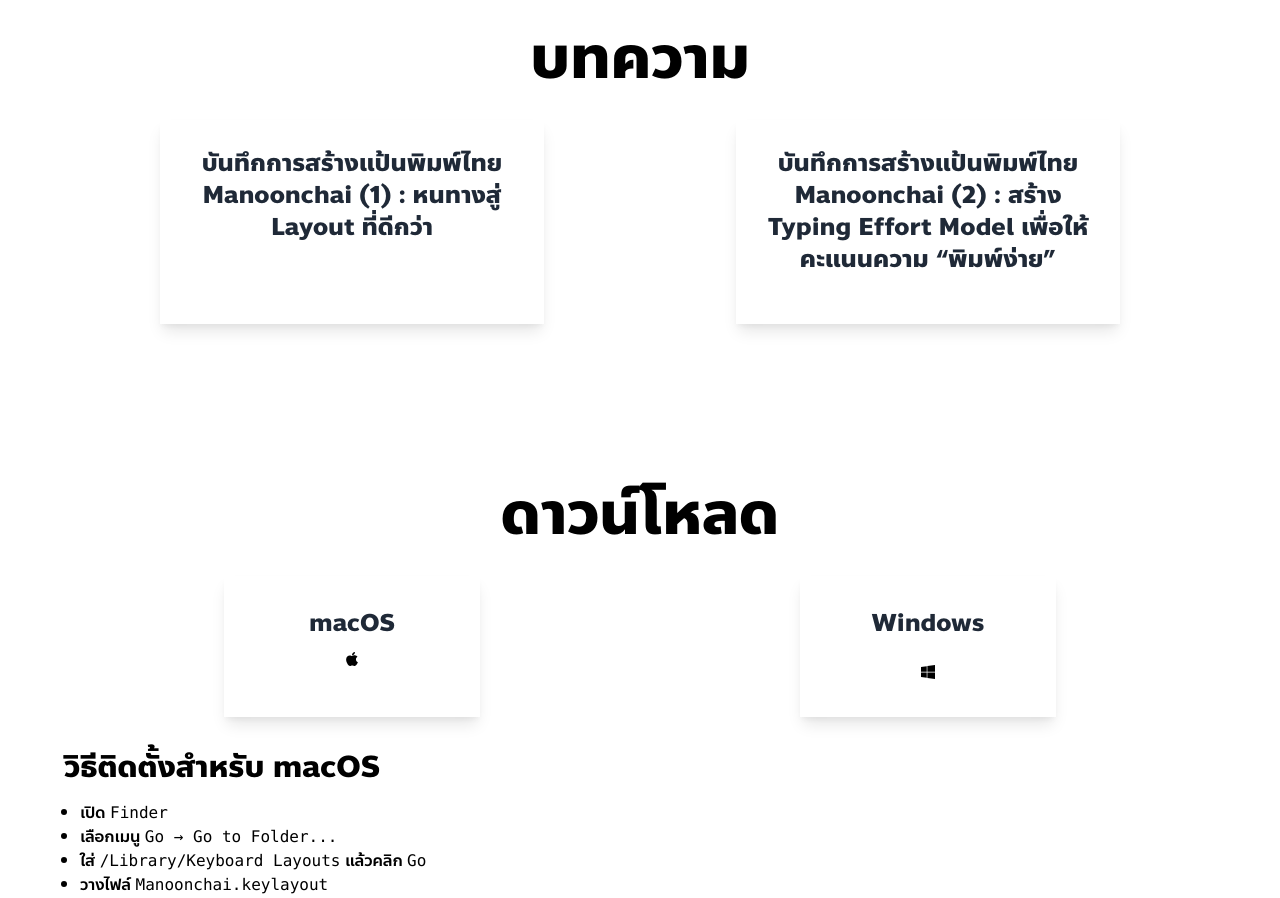
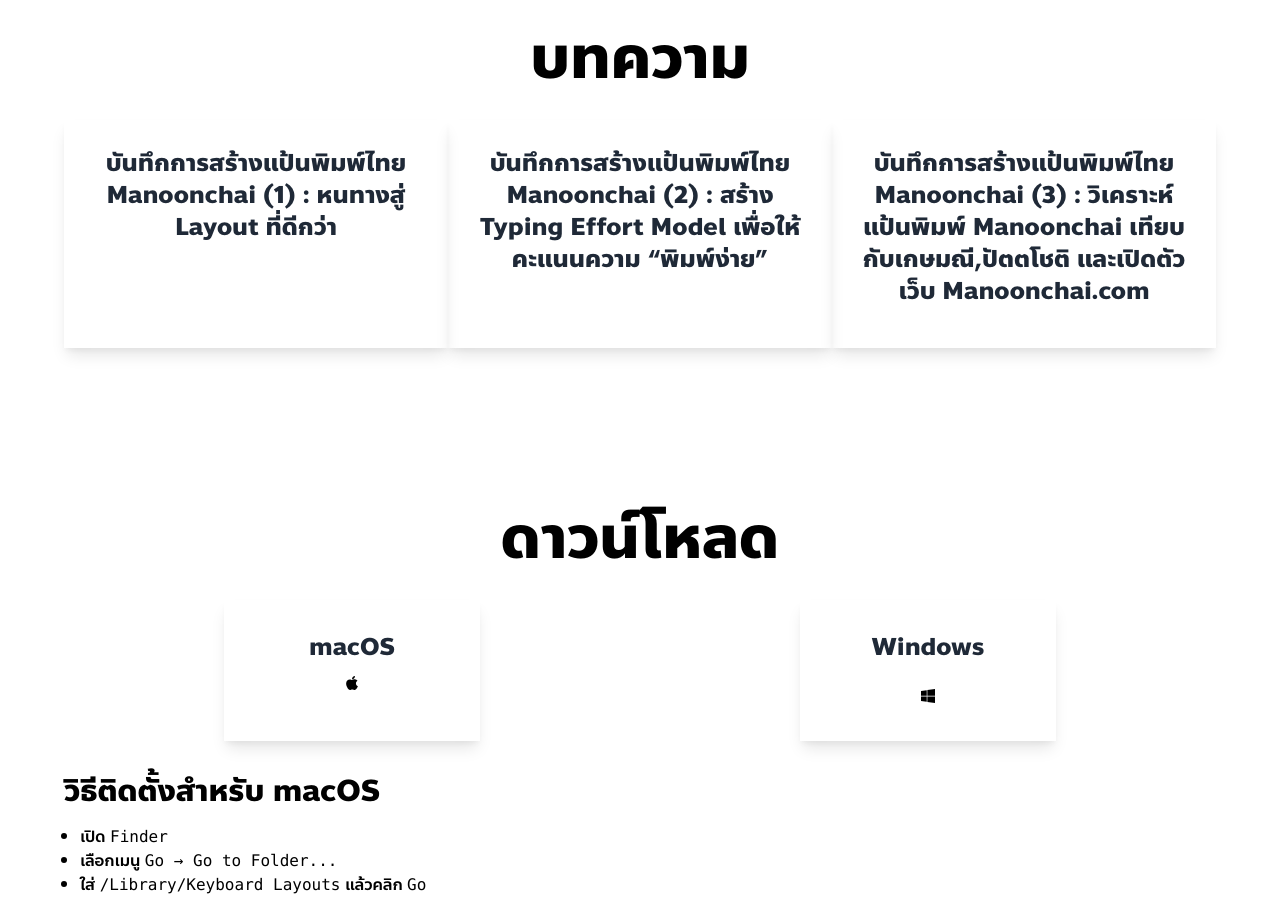
Before and after one commit to Manoonchai/manoonchai.com, a Next.js app: page / in a window 1280 px wide. Shown: the part 1320-2218 px from the top of the page. Built offline with nearby package versions, Linux system fonts and the light colour scheme.

Commit message:
feat: Add 3rd article

```diff
--- a/components/articles.tsx
+++ b/components/articles.tsx
@@ -6,7 +6,7 @@
       <h2 className="text-3xl font-bold sm:text-6xl">บทความ</h2>
 
       <div className="flex mt-8">
-        <div className="shadow-lg mx-auto max-w-sm ">
+        <div className="shadow-lg mx-auto max-w-sm">
           <a
             href="https://narze.medium.com/%E0%B8%9A%E0%B8%B1%E0%B8%99%E0%B8%97%E0%B8%B6%E0%B8%81%E0%B8%81%E0%B8%B2%E0%B8%A3%E0%B8%AA%E0%B8%A3%E0%B9%89%E0%B8%B2%E0%B8%87%E0%B9%81%E0%B8%9B%E0%B9%89%E0%B8%99%E0%B8%9E%E0%B8%B4%E0%B8%A1%E0%B8%9E%E0%B9%8C%E0%B9%84%E0%B8%97%E0%B8%A2-manoonchai-1-%E0%B8%AB%E0%B8%99%E0%B8%97%E0%B8%B2%E0%B8%87%E0%B8%AA%E0%B8%B9%E0%B9%88-layout-%E0%B8%97%E0%B8%B5%E0%B9%88%E0%B8%94%E0%B8%B5%E0%B8%81%E0%B8%A7%E0%B9%88%E0%B8%B2-8088ca83b1c3"
             target="_blank"
@@ -22,11 +22,10 @@
                 บันทึกการสร้างแป้นพิมพ์ไทย Manoonchai (1) : หนทางสู่ Layout
                 ที่ดีกว่า
               </h3>
-              <p className="text-base text-gray-400 mt-2"></p>
             </div>
           </a>
         </div>
-        <div className="shadow-lg mx-auto max-w-sm ">
+        <div className="shadow-lg mx-auto max-w-sm">
           <a
             href="https://narze.medium.com/%E0%B8%9A%E0%B8%B1%E0%B8%99%E0%B8%97%E0%B8%B6%E0%B8%81%E0%B8%81%E0%B8%B2%E0%B8%A3%E0%B8%AA%E0%B8%A3%E0%B9%89%E0%B8%B2%E0%B8%87%E0%B9%81%E0%B8%9B%E0%B9%89%E0%B8%99%E0%B8%9E%E0%B8%B4%E0%B8%A1%E0%B8%9E%E0%B9%8C%E0%B9%84%E0%B8%97%E0%B8%A2-manoonchai-2-%E0%B8%AA%E0%B8%A3%E0%B9%89%E0%B8%B2%E0%B8%87-typing-effort-model-%E0%B9%80%E0%B8%9E%E0%B8%B7%E0%B9%88%E0%B8%AD%E0%B9%83%E0%B8%AB%E0%B9%89%E0%B8%84%E0%B8%B0%E0%B9%81%E0%B8%99%E0%B8%99%E0%B8%84%E0%B8%A7%E0%B8%B2%E0%B8%A1-%E0%B8%9E%E0%B8%B4%E0%B8%A1%E0%B8%9E%E0%B9%8C%E0%B8%87%E0%B9%88%E0%B8%B2%E0%B8%A2-ed729b67d52"
             target="_blank"
@@ -42,7 +41,25 @@
                 บันทึกการสร้างแป้นพิมพ์ไทย Manoonchai (2) : สร้าง Typing Effort
                 Model เพื่อให้คะแนนความ “พิมพ์ง่าย”
               </h3>
-              <p className="text-base text-gray-400 mt-2"></p>
+            </div>
+          </a>
+        </div>
+        <div className="shadow-lg mx-auto max-w-sm">
+          <a
+            href="https://narze.medium.com/%E0%B8%9A%E0%B8%B1%E0%B8%99%E0%B8%97%E0%B8%B6%E0%B8%81%E0%B8%81%E0%B8%B2%E0%B8%A3%E0%B8%AA%E0%B8%A3%E0%B9%89%E0%B8%B2%E0%B8%87%E0%B9%81%E0%B8%9B%E0%B9%89%E0%B8%99%E0%B8%9E%E0%B8%B4%E0%B8%A1%E0%B8%9E%E0%B9%8C%E0%B9%84%E0%B8%97%E0%B8%A2-manoonchai-3-%E0%B8%A7%E0%B8%B4%E0%B9%80%E0%B8%84%E0%B8%A3%E0%B8%B2%E0%B8%B0%E0%B8%AB%E0%B9%8C%E0%B9%81%E0%B8%9B%E0%B9%89%E0%B8%99%E0%B8%9E%E0%B8%B4%E0%B8%A1%E0%B8%9E%E0%B9%8C-manoonchai-%E0%B9%80%E0%B8%97%E0%B8%B5%E0%B8%A2%E0%B8%9A%E0%B8%81%E0%B8%B1%E0%B8%9A%E0%B9%80%E0%B8%81%E0%B8%A9%E0%B8%A1%E0%B8%93%E0%B8%B5-%E0%B8%9B%E0%B8%B1%E0%B8%95%E0%B8%95%E0%B9%82%E0%B8%8A%E0%B8%95%E0%B8%B4-e4d9bd82f2ea"
+            target="_blank"
+            rel="noreferrer"
+          >
+            {/* <Image
+              className="w-full h-auto"
+              src="https://place-hold.it/300x150?text=Placeholder&fontsize=23"
+              alt=""
+            /> */}
+            <div className="p-7 my-auto pb-10 ">
+              <h3 className="text-2xl font-semibold text-gray-800">
+                บันทึกการสร้างแป้นพิมพ์ไทย Manoonchai (3) : วิเคราะห์แป้นพิมพ์
+                Manoonchai เทียบกับเกษมณี,ปัตตโชติ และเปิดตัวเว็บ Manoonchai.com
+              </h3>
             </div>
           </a>
         </div>
```
